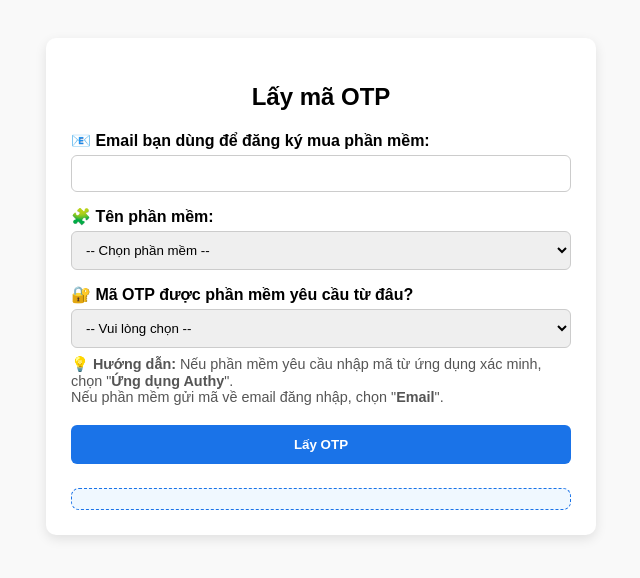
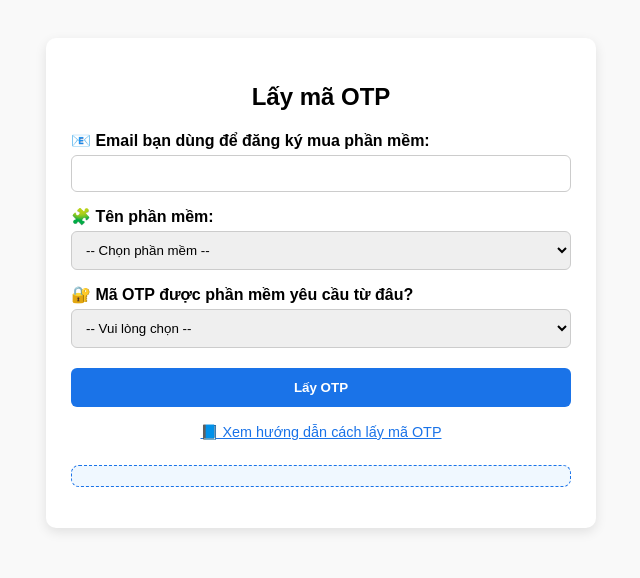
Before and after one commit to phamduydieu2204/get-otp, a plain HTML site: page index.html in a window 1280 px wide. Shown: the whole page, without its empty margins (319-959 px from the left). Drawn offline with Linux system fonts and the light colour scheme; no server answers.

```diff
--- a/index.html
+++ b/index.html
@@ -24,14 +24,23 @@
       <option value="email">📧 Email đăng nhập</option>
     </select>
 
-    <small class="note" id="otpNote" style="margin-top: 8px;">
+    <!--<small class="note" id="otpNote" style="margin-top: 8px;">
       💡 <strong>Hướng dẫn:</strong> Nếu phần mềm yêu cầu nhập mã từ ứng dụng xác minh, chọn "<strong>Ứng dụng Authy</strong>".<br />
       Nếu phần mềm gửi mã về email đăng nhập, chọn "<strong>Email</strong>".
-    </small>
+    </small> -->
 
     <button id="btnGetOtp">Lấy OTP</button>
 
+    <!-- ✅ Dòng mở hướng dẫn -->
+    <div style="text-align: center; margin-top: 16px;">
+      <a href="https://your-link.com/huong-dan-lay-otp" target="_blank" style="font-size: 0.9em; color: #1a73e8; text-decoration: underline;">
+        📘 Xem hướng dẫn cách lấy mã OTP
+      </a>
+    </div>
+
     <div id="otpResult" style="margin-top: 24px;"></div>
+
+    <div id="otpNoteTimer" class="note" style="margin-top: 16px; font-size: 0.95em; color: #333;"></div>
   </div>
 
   <script type="module" src="otp.js"></script>
```
